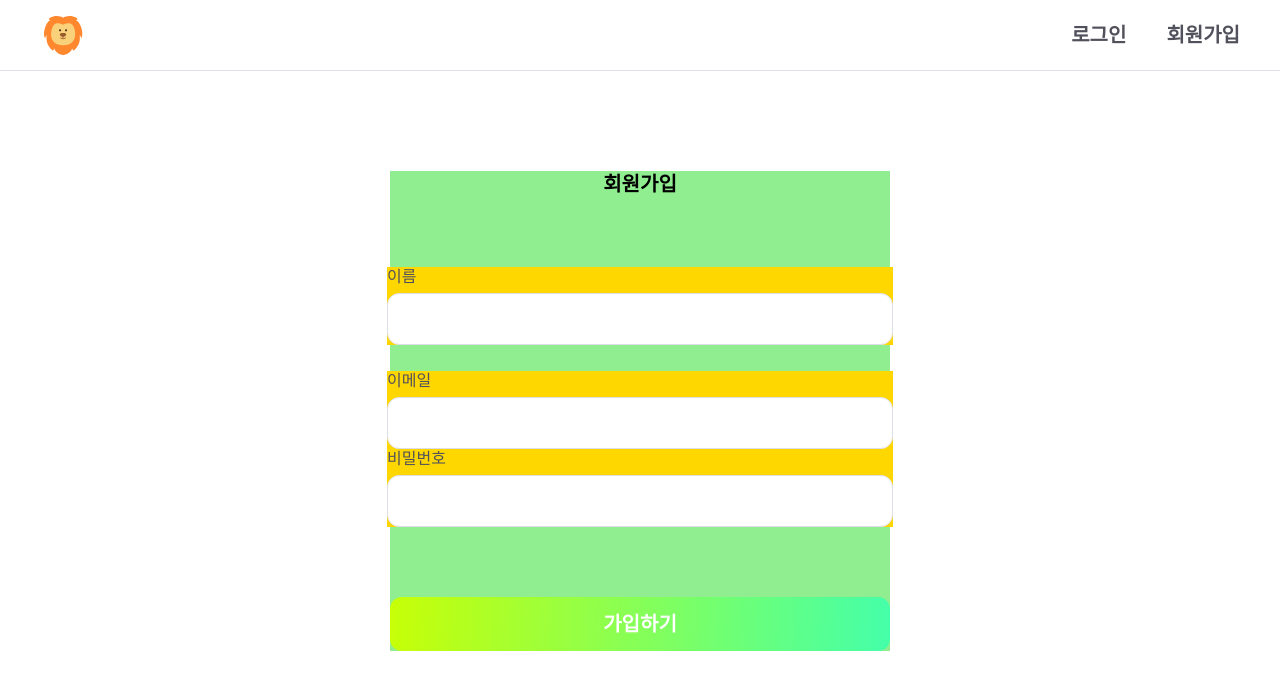
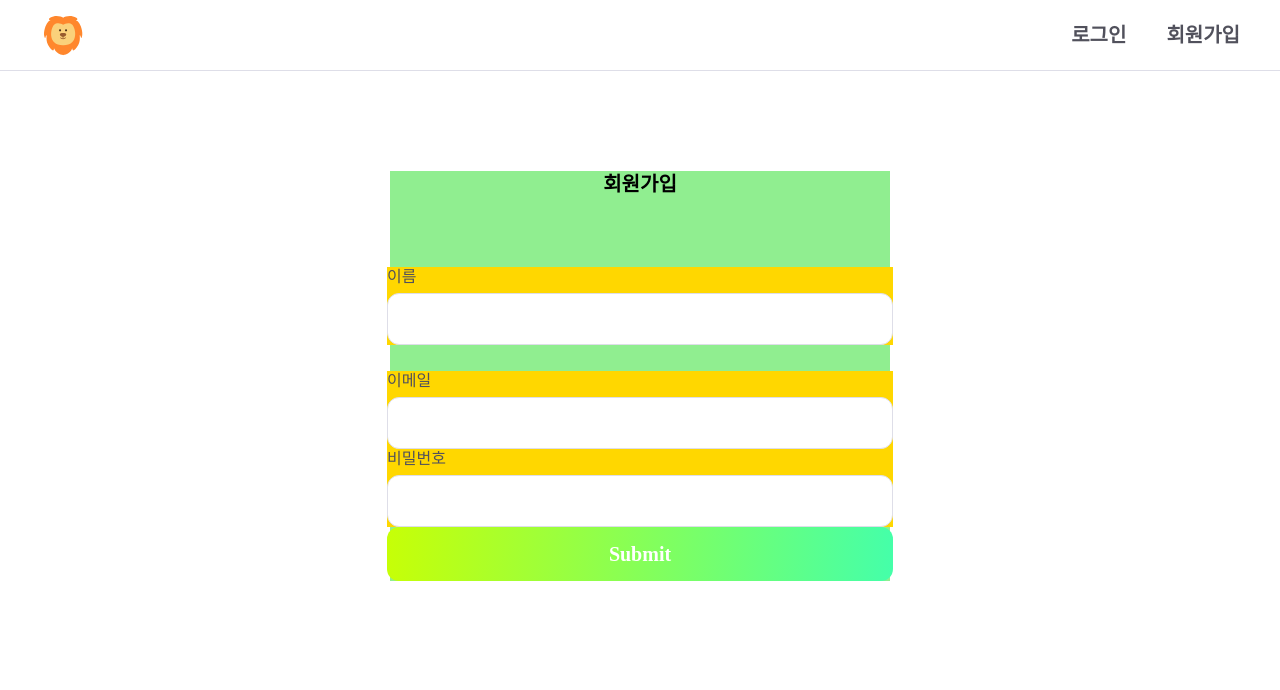
Before and after one commit to zzzzzuuuuu/likelion-TS-week3, a React (Create React App) app: page /register in a window 1280 px wide. Shown: the top 690 px of the page. Built offline with nearby package versions, Linux system fonts and the light colour scheme; a web font is replaced by a local one.

Commit message:
feat: Button 컴포넌트 분리

```diff
--- a/src/ds/components/Button.tsx
+++ b/src/ds/components/Button.tsx
@@ -3,21 +3,25 @@ import styled from 'styled-components';
 
 interface ButtonProps {
   isActive?: boolean;
+  type: string;
 }
 const Button = ({
   isActive = false,
   children,
+  type,
 }: PropsWithChildren<ButtonProps>) => {
   return (
     <>
-      <ButtonStyle $isActive={isActive}>{children}</ButtonStyle>
+      <ButtonStyle type={type} $isActive={isActive}>
+        {children}
+      </ButtonStyle>
     </>
   );
 };
 
 export default Button;
 
-const ButtonStyle = styled.button<{ $isActive: boolean }>`
+const ButtonStyle = styled.input<{ $isActive: boolean }>`
   background: ${({ $isActive }) =>
     $isActive
       ? 'linear-gradient(93deg, #B1DE00 -3.88%, #1DE08E 103.41%)'
--- a/src/pages/Login/index.tsx
+++ b/src/pages/Login/index.tsx
@@ -55,9 +55,9 @@ const Login = () => {
           {/*    {...register('password', { required: true })}*/}
           {/*  />*/}
           {/*  {errors.password && <span>필수 입력 항목입니다.</span>}*/}
-          {/*  <input type="submit" />*/}
+          <input type="submit" />
         </form>
-        <Button>로그인</Button>
+        {/*<Button>로그인</Button>*/}
       </LoginContainer>
     </Container>
   );
--- a/src/pages/Register/index.tsx
+++ b/src/pages/Register/index.tsx
@@ -21,10 +21,10 @@ const Register = () => {
       console.log(res);
       const resData = await res.json();
       if (res.ok) {
-        alert(resData.data);
+        alert(resData.data.message);
         navigate(`/login`);
       } else {
-        alert(resData.error);
+        alert(resData.error.message);
       }
     },
   });
@@ -58,9 +58,9 @@ const Register = () => {
           {/*<label>유저네임</label>*/}
           {/*<input type="text" {...register('username', { required: true })} />*/}
           {/*{errors.username && <span>필수 입력 항목입니다.</span>}*/}
-          {/*<input type="submit" />*/}
+          <Button type="submit" />
         </form>
-        <Button>가입하기</Button>
+        {/*<Button>가입하기</Button>*/}
       </RegisterContainer>
     </Container>
   );
```
